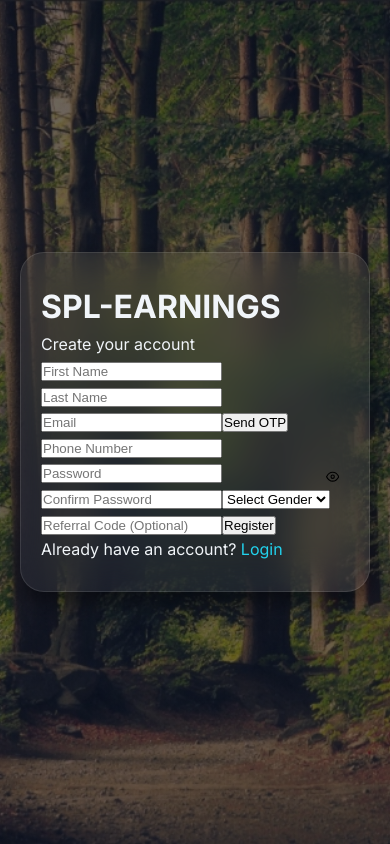
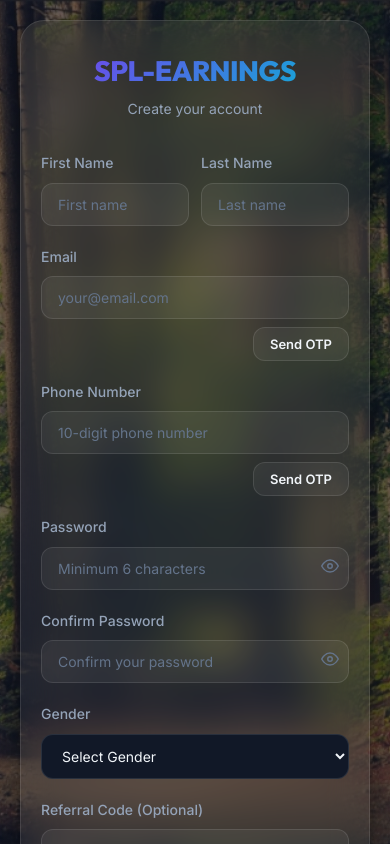
Before and after one commit to splsanthosh555-netizen/Earning_spl, a React (Vite) app in the folder frontend/: page /register in a window 390 px wide. Shown: the top 844 px of the page. Built offline with nearby package versions, Linux system fonts and the light colour scheme; no server answers.

Commit message:
Removed phone OTP - launch ready

```diff
--- a/frontend/src/pages/Register.jsx
+++ b/frontend/src/pages/Register.jsx
@@ -1,6 +1,6 @@
 import { useState } from 'react';
 import { Link, useNavigate, useSearchParams } from 'react-router-dom';
-import { FiCheck, FiEye, FiEyeOff } from 'react-icons/fi';
+import { FiUser, FiMail, FiPhone, FiLock, FiUserPlus, FiCheck, FiEye, FiEyeOff } from 'react-icons/fi';
 import toast from 'react-hot-toast';
 import API from '../api/axios';
 
@@ -10,79 +10,101 @@ export default function Register() {
     const refCode = searchParams.get('ref') || '';
 
     const [form, setForm] = useState({
-        firstName: '',
-        lastName: '',
-        email: '',
-        phone: '',
-        password: '',
-        confirmPassword: '',
-        gender: '',
-        referralCode: refCode
+        firstName: '', lastName: '', email: '', phone: '',
+        password: '', confirmPassword: '', gender: '', referralCode: refCode
     });
-
     const [emailOtp, setEmailOtp] = useState('');
+    const [phoneOtp, setPhoneOtp] = useState('');
     const [emailVerified, setEmailVerified] = useState(false);
+    const [phoneVerified, setPhoneVerified] = useState(false);
     const [emailOtpSent, setEmailOtpSent] = useState(false);
-    const [sendingEmailOtp, setSendingEmailOtp] = useState(false);
+    const [phoneOtpSent, setPhoneOtpSent] = useState(false);
     const [loading, setLoading] = useState(false);
     const [generatedUserId, setGeneratedUserId] = useState(null);
+    const [sendingEmailOtp, setSendingEmailOtp] = useState(false);
+    const [sendingPhoneOtp, setSendingPhoneOtp] = useState(false);
     const [showPassword, setShowPassword] = useState(false);
 
     const handleChange = (e) => {
         setForm({ ...form, [e.target.name]: e.target.value });
     };
 
-    // 🔥 SEND EMAIL OTP
     const sendEmailOtp = async () => {
         if (!form.email) return toast.error('Enter email first');
-
         setSendingEmailOtp(true);
         try {
-            await API.post('/auth/send-otp', {
-                target: form.email,
-                type: 'email'
-            });
+            const res = await API.post('/auth/send-otp', { target: form.email, type: 'email', purpose: 'register' });
+            setEmailOtpSent(true);
+            toast.success('OTP generated successfully');
 
-            setEmailOtpSent(true);
-            toast.success('OTP sent to your email');
+            // In development, the OTP is returned in the response
+            if (res.data.otp) {
+                console.log(`Email OTP: ${res.data.otp}`);
+                toast(`Dev OTP: ${res.data.otp}`, { icon: '🔑', duration: 15000 });
+            }
         } catch (err) {
-            toast.error(err.response?.data?.message || 'Failed to send OTP');
+            console.error('Email OTP Error:', err);
+            toast.error(err.response?.data?.message || 'Failed to connect to server');
         }
         setSendingEmailOtp(false);
     };
 
-    // 🔥 VERIFY EMAIL OTP
     const verifyEmailOtp = async () => {
         try {
-            await API.post('/auth/verify-otp', {
-                target: form.email,
-                type: 'email',
-                otp: emailOtp
-            });
-
+            await API.post('/auth/verify-otp', { target: form.email, type: 'email', otp: emailOtp });
             setEmailVerified(true);
-            toast.success('Email verified successfully');
+            toast.success('Email verified!');
         } catch (err) {
-            toast.error('Invalid OTP');
+            toast.error(err.response?.data?.message || 'Invalid OTP');
         }
     };
 
-    // 🔥 REGISTER
+    const sendPhoneOtp = async () => {
+        if (!form.phone) return toast.error('Enter phone number first');
+        setSendingPhoneOtp(true);
+        try {
+            const res = await API.post('/auth/send-otp', { target: form.phone, type: 'phone', purpose: 'register' });
+            setPhoneOtpSent(true);
+            toast.success('OTP generated successfully');
+
+            if (res.data.otp) {
+                console.log(`Phone OTP: ${res.data.otp}`);
+                toast(`Dev OTP: ${res.data.otp}`, { icon: '🔑', duration: 15000 });
+            }
+        } catch (err) {
+            console.error('Phone OTP Error:', err);
+            toast.error(err.response?.data?.message || 'Failed to connect to server');
+        }
+        setSendingPhoneOtp(false);
+    };
+
+    const verifyPhoneOtp = async () => {
+        try {
+            await API.post('/auth/verify-otp', { target: form.phone, type: 'phone', otp: phoneOtp });
+            setPhoneVerified(true);
+            toast.success('Phone verified!');
+        } catch (err) {
+            toast.error(err.response?.data?.message || 'Invalid OTP');
+        }
+    };
+
     const handleSubmit = async (e) => {
         e.preventDefault();
+        if (!emailVerified) return toast.error('Please verify your email');
+        if (!phoneVerified) return toast.error('Please verify your phone');
+        const password = form.password.trim();
+        const confirmPassword = form.confirmPassword.trim();
 
-        if (!emailVerified)
-            return toast.error('Please verify your email');
-
-        if (form.password !== form.confirmPassword)
-            return toast.error('Passwords do not match');
-
-        if (form.password.length < 6)
-            return toast.error('Password must be at least 6 characters');
+        if (password !== confirmPassword) return toast.error('Passwords do not match');
+        if (password.length < 6) return toast.error('Password must be at least 6 characters');
 
         setLoading(true);
         try {
-            const res = await API.post('/auth/register', form);
+            const res = await API.post('/auth/register', {
+                ...form,
+                password,
+                confirmPassword
+            });
             setGeneratedUserId(res.data.userId);
             toast.success('Registration successful!');
         } catch (err) {
@@ -91,15 +113,25 @@ export default function Register() {
         setLoading(false);
     };
 
-    // 🎉 SUCCESS SCREEN
     if (generatedUserId) {
         return (
             <div className="auth-page">
                 <div className="auth-container">
-                    <div className="auth-card" style={{ textAlign: 'center' }}>
-                        <h2>Registration Successful!</h2>
-                        <p>Your User ID:</p>
-                        <h1>{generatedUserId}</h1>
+                    <div className="auth-card animate-fade-up" style={{ textAlign: 'center' }}>
+                        <div style={{ fontSize: 48, marginBottom: 16 }}>🎉</div>
+                        <h2 className="auth-title">Registration Successful!</h2>
+                        <p style={{ color: 'var(--text-secondary)', marginBottom: 16 }}>
+                            Your User ID has been generated. Please save it for login.
+                        </p>
+                        <div style={{
+                            padding: '16px', background: 'var(--bg-secondary)', borderRadius: 12,
+                            border: '1px solid var(--border-glass)', marginBottom: 24
+                        }}>
+                            <div style={{ fontSize: 13, color: 'var(--text-muted)', marginBottom: 4 }}>Your User ID</div>
+                            <div style={{ fontSize: 32, fontWeight: 800, fontFamily: 'monospace', color: 'var(--gold)' }}>
+                                {generatedUserId}
+                            </div>
+                        </div>
                         <Link to="/login" className="btn btn-primary btn-full">
                             Go to Login
                         </Link>
@@ -112,131 +144,141 @@ export default function Register() {
     return (
         <div className="auth-page">
             <div className="auth-container">
-                <div className="auth-card">
+                <div className="auth-card animate-fade-up">
+                    <div className="auth-logo">
                         <h1>SPL-EARNINGS</h1>
                         <p>Create your account</p>
+                    </div>
+                    <form onSubmit={handleSubmit}>
+                        <div style={{ display: 'grid', gridTemplateColumns: '1fr 1fr', gap: 12 }}>
+                            <div className="form-group">
+                                <label className="form-label">First Name</label>
+                                <input className="form-input" name="firstName" placeholder="First name"
+                                    value={form.firstName} onChange={handleChange} required />
+                            </div>
+                            <div className="form-group">
+                                <label className="form-label">Last Name</label>
+                                <input className="form-input" name="lastName" placeholder="Last name"
+                                    value={form.lastName} onChange={handleChange} required />
+                            </div>
+                        </div>
 
-                    <form onSubmit={handleSubmit}>
-                        <input
-                            name="firstName"
-                            placeholder="First Name"
-                            value={form.firstName}
-                            onChange={handleChange}
-                            required
-                        />
-
-                        <input
-                            name="lastName"
-                            placeholder="Last Name"
-                            value={form.lastName}
-                            onChange={handleChange}
-                            required
-                        />
-
-                        {/* EMAIL */}
-                        <div>
-                            <input
-                                name="email"
-                                type="email"
-                                placeholder="Email"
-                                value={form.email}
-                                onChange={handleChange}
-                                disabled={emailVerified}
-                                required
-                            />
-
+                        <div className="form-group">
+                            <label className="form-label">Email</label>
+                            <div className="otp-row">
+                                <input className="form-input" name="email" type="email" placeholder="your@email.com"
+                                    value={form.email} onChange={handleChange} disabled={emailVerified} required />
                                 {!emailVerified && (
-                                <button type="button" onClick={sendEmailOtp}>
-                                    {emailOtpSent ? 'Resend OTP' : 'Send OTP'}
+                                    <button type="button" className="btn btn-secondary btn-sm" onClick={sendEmailOtp} disabled={sendingEmailOtp}>
+                                        {sendingEmailOtp ? '...' : (emailOtpSent ? 'Resend' : 'Send OTP')}
                                     </button>
                                 )}
-
-                            {emailVerified && <FiCheck color="green" />}
+                                {emailVerified && <FiCheck style={{ color: 'var(--green-400)', fontSize: 20 }} />}
+                            </div>
                         </div>
 
                         {emailOtpSent && !emailVerified && (
-                            <div>
-                                <input
-                                    placeholder="Enter Email OTP"
-                                    value={emailOtp}
-                                    onChange={(e) => setEmailOtp(e.target.value)}
-                                />
-                                <button type="button" onClick={verifyEmailOtp}>
+                            <div className="form-group">
+                                <label className="form-label">Email OTP</label>
+                                <div className="otp-row">
+                                    <input className="form-input" placeholder="Enter 6-digit OTP"
+                                        value={emailOtp} onChange={(e) => setEmailOtp(e.target.value)} maxLength={6} />
+                                    <button type="button" className="btn btn-success btn-sm" onClick={verifyEmailOtp}>
                                         Verify
                                     </button>
                                 </div>
+                            </div>
                         )}
 
-                        {/* PHONE (NO OTP) */}
-                        <input
-                            name="phone"
-                            placeholder="Phone Number"
-                            value={form.phone}
-                            onChange={handleChange}
-                            required
-                        />
+                        <div className="form-group">
+                            <label className="form-label">Phone Number</label>
+                            <div className="otp-row">
+                                <input className="form-input" name="phone" placeholder="10-digit phone number"
+                                    value={form.phone} onChange={handleChange} disabled={phoneVerified} required />
+                                {!phoneVerified && (
+                                    <button type="button" className="btn btn-secondary btn-sm" onClick={sendPhoneOtp} disabled={sendingPhoneOtp}>
+                                        {sendingPhoneOtp ? '...' : (phoneOtpSent ? 'Resend' : 'Send OTP')}
+                                    </button>
+                                )}
+                                {phoneVerified && <FiCheck style={{ color: 'var(--green-400)', fontSize: 20 }} />}
+                            </div>
+                        </div>
 
-                        {/* PASSWORD */}
+                        {phoneOtpSent && !phoneVerified && (
+                            <div className="form-group">
+                                <label className="form-label">Phone OTP</label>
+                                <div className="otp-row">
+                                    <input className="form-input" placeholder="Enter 6-digit OTP"
+                                        value={phoneOtp} onChange={(e) => setPhoneOtp(e.target.value)} maxLength={6} />
+                                    <button type="button" className="btn btn-success btn-sm" onClick={verifyPhoneOtp}>
+                                        Verify
+                                    </button>
+                                </div>
+                            </div>
+                        )}
+
+                        <div className="form-group">
+                            <label className="form-label">Password</label>
                             <div style={{ position: 'relative' }}>
-                            <input
-                                name="password"
-                                type={showPassword ? "text" : "password"}
-                                placeholder="Password"
-                                value={form.password}
-                                onChange={handleChange}
-                                required
-                            />
+                                <input className="form-input" name="password" type={showPassword ? "text" : "password"} placeholder="Minimum 6 characters"
+                                    value={form.password} onChange={handleChange} required style={{ paddingRight: 40 }} />
                                 <button
                                     type="button"
                                     onClick={() => setShowPassword(!showPassword)}
                                     style={{
-                                    position: 'absolute',
-                                    right: 10,
-                                    top: 10,
-                                    background: 'none',
-                                    border: 'none'
+                                        position: 'absolute', right: 10, top: 10,
+                                        background: 'none', border: 'none', color: 'var(--text-muted)',
+                                        cursor: 'pointer'
                                     }}
                                 >
-                                {showPassword ? <FiEyeOff /> : <FiEye />}
+                                    {showPassword ? <FiEyeOff size={18} /> : <FiEye size={18} />}
                                 </button>
                             </div>
+                        </div>
 
-                        <input
-                            name="confirmPassword"
-                            type="password"
-                            placeholder="Confirm Password"
-                            value={form.confirmPassword}
-                            onChange={handleChange}
-                            required
-                        />
+                        <div className="form-group">
+                            <label className="form-label">Confirm Password</label>
+                            <div style={{ position: 'relative' }}>
+                                <input className="form-input" name="confirmPassword" type={showPassword ? "text" : "password"} placeholder="Confirm your password"
+                                    value={form.confirmPassword} onChange={handleChange} required style={{ paddingRight: 40 }} />
+                                <button
+                                    type="button"
+                                    onClick={() => setShowPassword(!showPassword)}
+                                    style={{
+                                        position: 'absolute', right: 10, top: 10,
+                                        background: 'none', border: 'none', color: 'var(--text-muted)',
+                                        cursor: 'pointer'
+                                    }}
+                                >
+                                    {showPassword ? <FiEyeOff size={18} /> : <FiEye size={18} />}
+                                </button>
+                            </div>
+                        </div>
 
-                        <select
-                            name="gender"
-                            value={form.gender}
-                            onChange={handleChange}
-                            required
-                        >
+                        <div className="form-group">
+                            <label className="form-label">Gender</label>
+                            <select className="form-select" name="gender" value={form.gender} onChange={handleChange} required>
                                 <option value="">Select Gender</option>
                                 <option value="male">Male</option>
                                 <option value="female">Female</option>
                                 <option value="other">Other</option>
                             </select>
+                        </div>
 
-                        <input
-                            name="referralCode"
-                            placeholder="Referral Code (Optional)"
-                            value={form.referralCode}
-                            onChange={handleChange}
-                        />
+                        <div className="form-group">
+                            <label className="form-label">Referral Code (Optional)</label>
+                            <input className="form-input" name="referralCode" placeholder="Enter referral User ID"
+                                value={form.referralCode} onChange={handleChange} />
+                        </div>
 
-                        <button type="submit" disabled={loading}>
-                            {loading ? 'Creating...' : 'Register'}
+                        <button type="submit" className="btn btn-primary btn-full btn-lg" disabled={loading}>
+                            {loading ? 'Creating Account...' : 'Register'}
                         </button>
                     </form>
 
-                    <p>
-                        Already have an account? <Link to="/login">Login</Link>
-                    </p>
+                    <div className="auth-footer">
+                        Already have an account? <Link to="/login">Login here</Link>
+                    </div>
                 </div>
             </div>
         </div>
```
Lines whose indentation alone changed are shown as unchanged.
